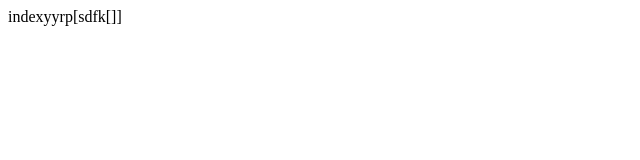
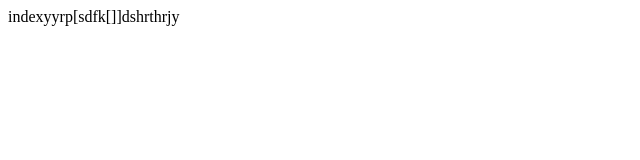
Before and after one commit to fengshaorui/demo, a plain HTML site: page index.html in a window 1280 px wide. Shown: the full height of the page, 0-640 px from the left. Drawn offline with Linux system fonts and the light colour scheme.

Commit message:
修改index.html 添加gitignore文件

```diff
--- a/index.html
+++ b/index.html
@@ -7,6 +7,6 @@
     <title>Document</title>
 </head>
 <body>
-    indexyyrp[sdfk[]]
+    indexyyrp[sdfk[]]dshrthrjy
 </body>
 </html>
```
Also changed, not shown: 1 other file.
